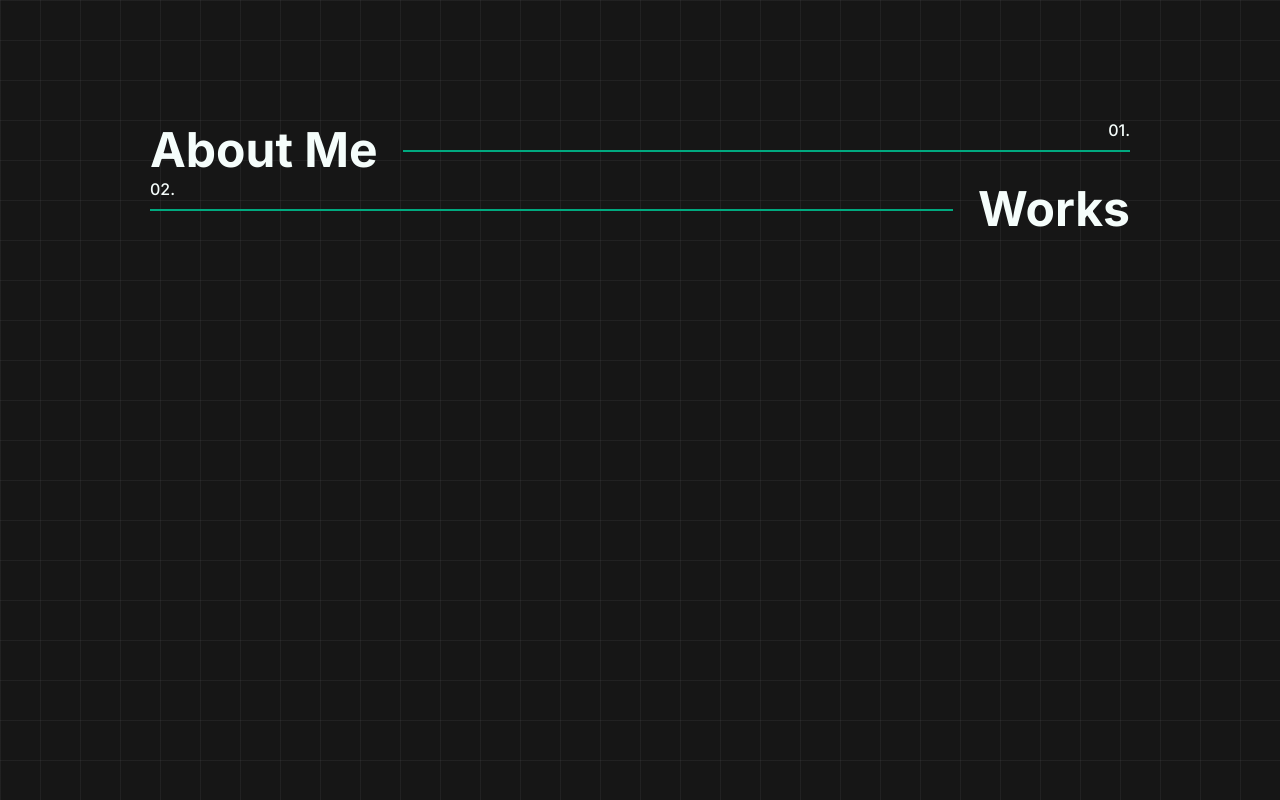
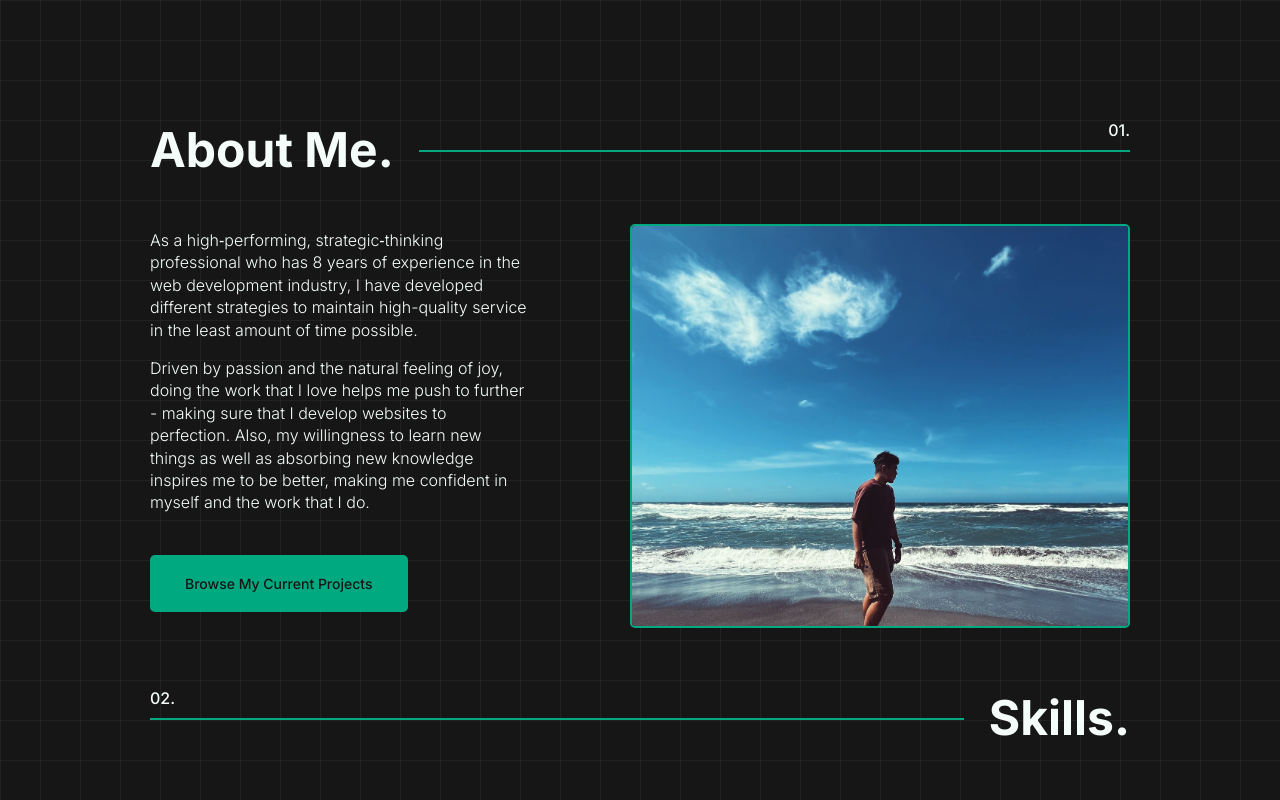
Before and after one commit to carlodp/portfolio, a Next.js app: page / in a window 1280 px wide. Shown: the part 880-1680 px from the top of the page. Built offline with nearby package versions, Linux system fonts and the light colour scheme.

Commit message:
profile section update

```diff
--- a/components/sections/Profile.js
+++ b/components/sections/Profile.js
@@ -1,11 +1,33 @@
 import styled from "@/styles/sections/Profile.module.scss";
 import SectionHeader from "../SectionHeader";
+import image from "@/public/profile-image.JPG";
 
 const Profile = () => {
   return (
     <section className={styled.profile}>
-      <SectionHeader title="About Me" position="left" number="01." />
-      <SectionHeader title="Works" position="right" number="02." />
+      <SectionHeader title="About Me." position="left" number="01." />
+      <div className="aboutMe">
+        <div className="text">
+          <p>
+            As a high‐performing, strategic‐thinking professional who has 8
+            years of experience in the web development industry, I have
+            developed different strategies to maintain high-quality service in
+            the least amount of time possible.
+          </p>
+          <p>
+            Driven by passion and the natural feeling of joy, doing the work
+            that I love helps me push to further - making sure that I develop
+            websites to perfection. Also, my willingness to learn new things as
+            well as absorbing new knowledge inspires me to be better, making me
+            confident in myself and the work that I do.
+          </p>
+          <a href="#!" className="button with-bg">Browse My Current Projects</a>
+        </div>
+        <div className="image">
+          <img src={image.src} alt="Carlo Santos"/>
+        </div>
+      </div>
+      <SectionHeader title="Skills." position="right" number="02." />
     </section>
   );
 };
--- a/styles/components/ThemeSwitcher.module.scss
+++ b/styles/components/ThemeSwitcher.module.scss
@@ -8,7 +8,7 @@
     position: relative;
     padding: 5px;
     border: 2px solid;
-    border-radius: 5px;
+    border-radius: 6px;
     cursor: pointer;
     border-color: var(--primary);
     background-color: transparent;
--- a/styles/globals.scss
+++ b/styles/globals.scss
@@ -122,15 +122,17 @@ h2 {
 
 p {
   font-size: 1rem;
-  line-height: 1.3rem;
+  line-height: 1.4rem;
   margin: 0 0 1rem;
   font-weight: 100;
 }
 
 .button {
+  display: inline-block;
   text-decoration: none;
   color: var(--primary);
   font-size: 0.875rem;
+
   &.with-bg {
     background-color: var(--green);
     color: var(--secondary);
@@ -181,6 +183,7 @@ p {
   position: relative;
   display: flex;
   gap: 25px;
+  margin-bottom: 25px;
 
   &.left {
     .preTitle {
--- a/styles/sections/Profile.module.scss
+++ b/styles/sections/Profile.module.scss
@@ -1,3 +1,34 @@
 .profile {
-    padding: 200px 0;
+  padding: 200px 0;
 }
+
+.profile :global {
+  .aboutMe {
+    display: flex;
+    padding: 20px 0 60px;
+
+    .text {
+      flex: 1;
+      padding-top: 5px;
+      margin-right: 100px;
+
+      .button {
+        margin-top: 25px;
+      }
+    }
+
+    .image {
+      width: 500px;
+      border: 2px solid var(--green);
+      border-radius: 5px;
+      font-size: 0;
+      overflow: hidden;
+      img {
+        width: 100%;
+        height: 400px;
+        object-fit: cover;
+        object-position: center;
+      }
+    }
+  }
+}
```
Also changed, not shown: public/profile-image.jpg (added).
